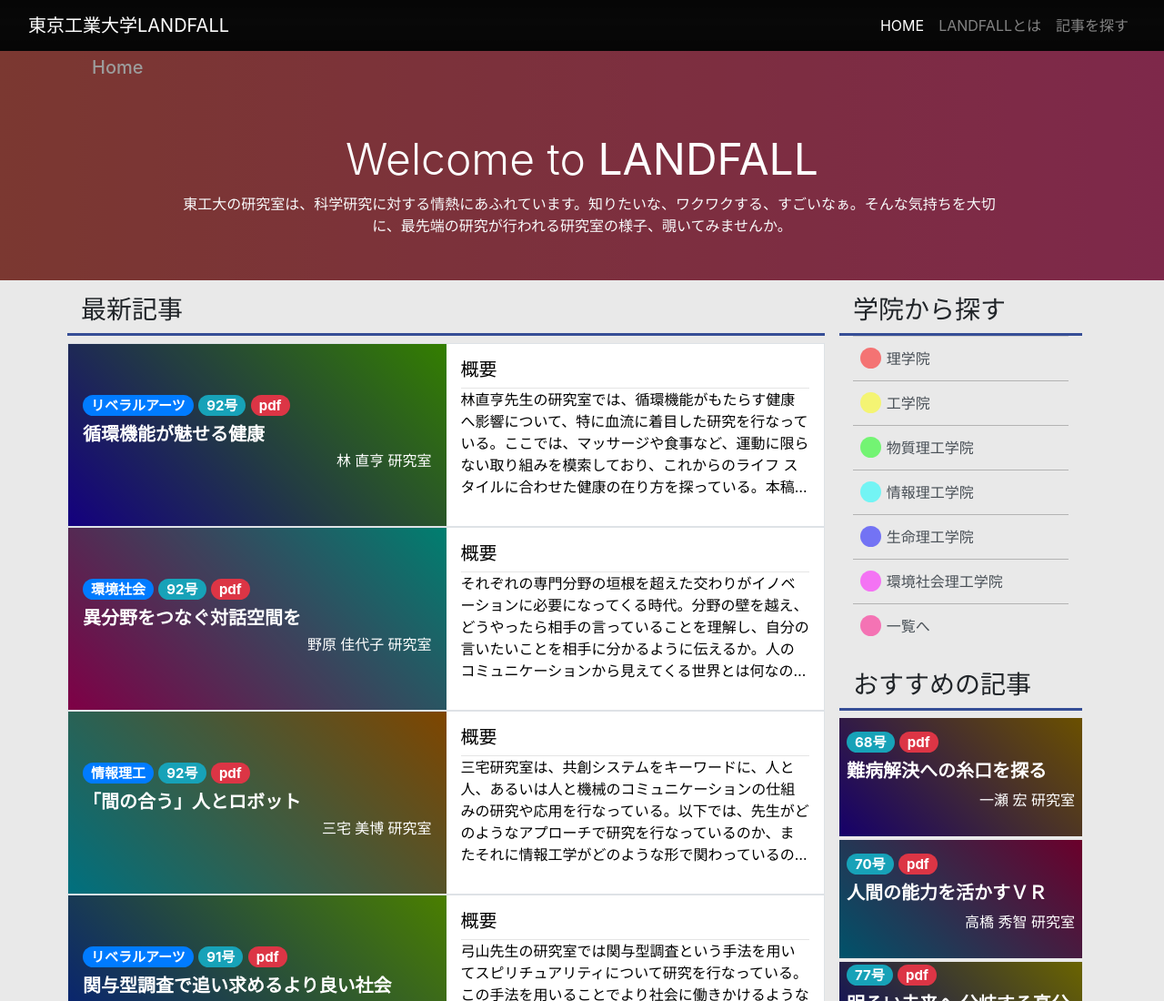
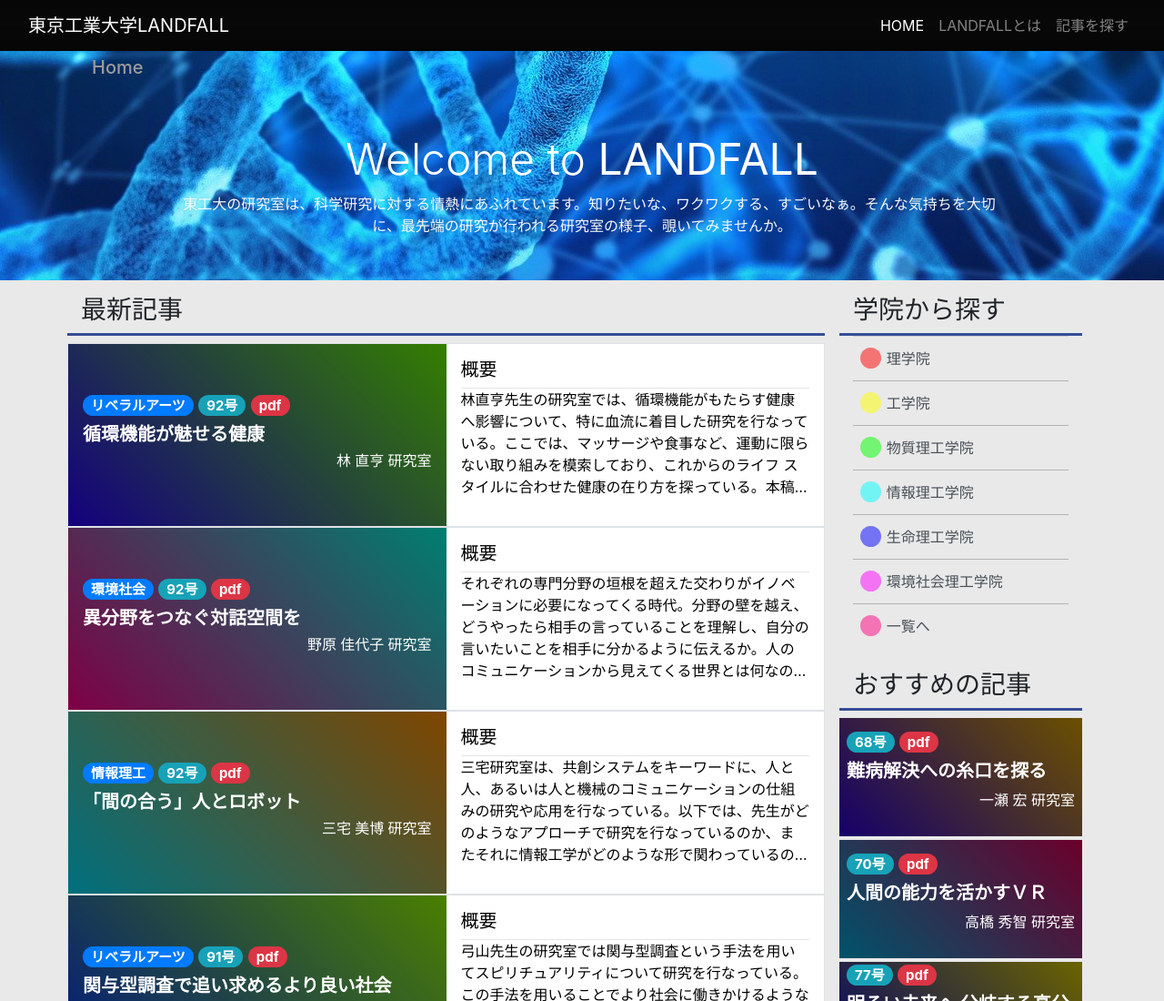
Before and after one commit to masa13535/landfall-web-test, a plain HTML site: page index.html in a window 1280 px wide. Shown: the top 1100 px of the page at 91% size. Drawn offline with nearby package versions, Linux system fonts and the light colour scheme.

Commit message:
index.htmlのトップ画像を変更

```diff
--- a/decoration/custom.css
+++ b/decoration/custom.css
@@ -123,7 +123,9 @@ header {
 }
 
 .back4 {
-    background-image: linear-gradient(to right, #f77062 0%, #fe5196 100%);
+    /*background-image: linear-gradient(to right, #f77062 0%, #fe5196 100%);*/
+    background-image: url("../img/dna-3539309_1920.jpg");
+    background-position: center;
 }
 
 
--- a/index.html
+++ b/index.html
@@ -41,7 +41,7 @@
     </nav>
     <!-- Header -->
     <header class=" mb-2 back4">
-        <div class="top" style="background: rgba(0, 0, 0, 0.5); ">
+        <div class="top" style="background: rgba(0, 0, 0, 0); ">
             <div class="container">
                 <div class="row justify-content-center text-center " style="min-height: 200px;">
                     <nav class="col-12 " aria-label="breadcrumb">
```
Also changed, not shown: img/dna-3539309_1920.jpg (added).
